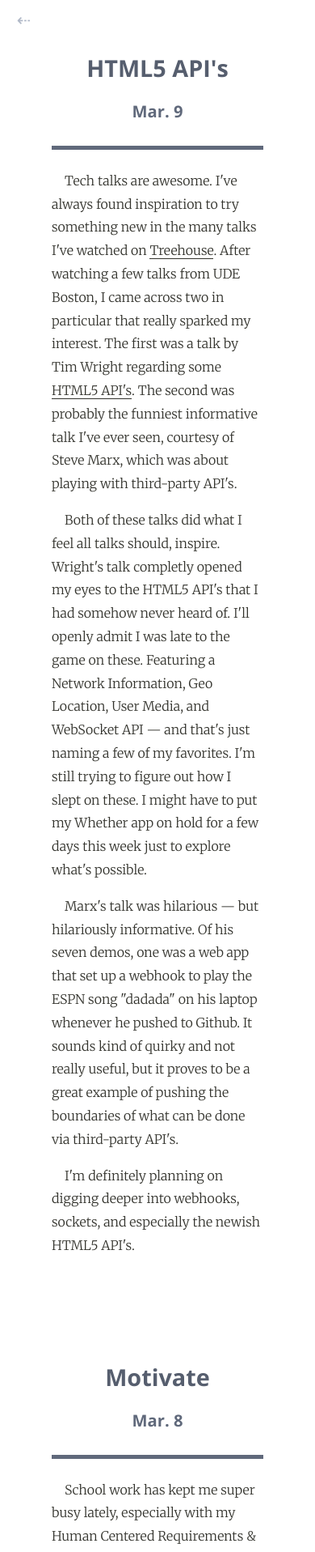
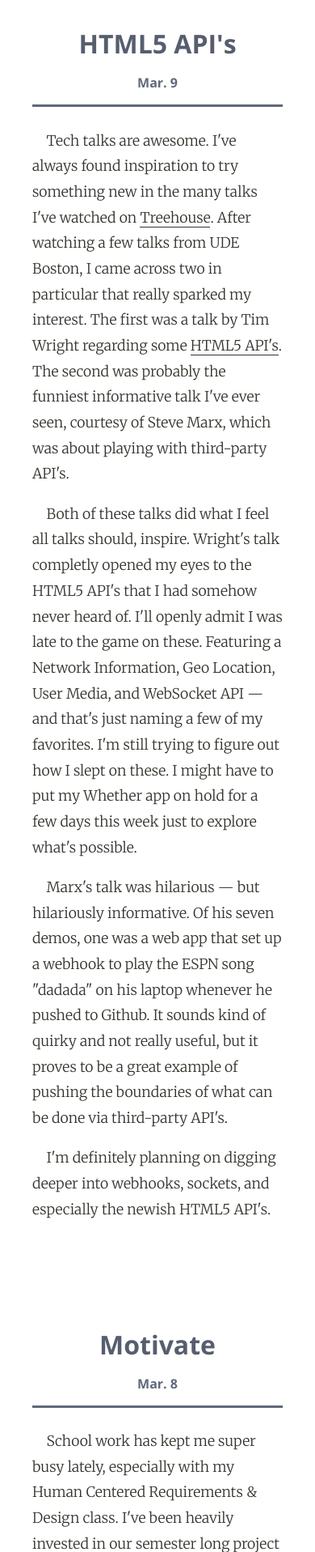
Before and after one commit to mumush/mumush_v2, a PHP site: page /oneuri/blog.html in a window 390 px wide. Shown: the top 1917 px of the page at 81% size. Run offline with PHP 8.4, Linux system fonts and the light colour scheme.

Commit message:
Mobile First & Light Redesign on Blog
+ Blog code is now mobile first/friendly
+ Refined blog visuals
+ Link to blog from portfolio now opens in new tab
+ Portfolio “styles.css” file renamed to “style.css”

```diff
--- a/blog.html
+++ b/blog.html
@@ -4,26 +4,24 @@
 	<head>
 
 		<meta charset="utf-8">
-		<meta name="description" content="Ryan Hoffmann's Project Updates and Thoughts on Life">
+
+		<meta name="description" content="Ryan Hoffmann's Blog">
 		<meta name="keywords" content="Ryan Hoffmann, Mumush, RIT, Programming, HTML, CSS, Javascript, iOS, Android, Swift, Design, UI, UX">
 		<meta name="author" content="Ryan Hoffmann">
+
+		<meta name="viewport" content="width=device-width, initial-scale=1.0">
 
 		<title>Ryan Hoffmann ~ Blog</title>
 
 		<link rel="stylesheet" href="css/blog_style.css">
 
-		<link href='http://fonts.googleapis.com/css?family=Open+Sans:700' rel='stylesheet' type='text/css'>
-		<link href='http://fonts.googleapis.com/css?family=Merriweather:400,300' rel='stylesheet' type='text/css'>
+		<link href='http://fonts.googleapis.com/css?family=Open+Sans:700|Merriweather:400,300' rel='stylesheet' type='text/css'>
 
 		<link rel="icon" href="img/favicon.ico" type="image/x-icon"/>
 
 	</head>
 
 	<body>
-
-		<a class="portfolioLink" href="index.html">&#8672;</a>
-
-		<div id="blogPosts">
 
 		<section class="postSection">
 
@@ -142,7 +140,7 @@
 			<article class="postBody">
 
 				<figure class="postFigure">
-						<img class="postImgWithShadow postImgRight" src="img/blog_images/weather_glyphs.png" alt="What To Wear Screenshot">
+					<img class="postImgWithShadow" src="img/blog_images/weather_glyphs.png" alt="What To Wear Screenshot">
 				</figure>
 
 				<p>
@@ -200,7 +198,7 @@
 				</p>
 
 				<figure class="postFigure">
-						<img class="postImgWithShadow postImgRight" src="img/blog_images/whattowear1.png" alt="What To Wear Screenshot">
+					<img class="postImgWithShadow" src="img/blog_images/whattowear1.png" alt="What To Wear Screenshot">
 				</figure>
 
 				<p>
@@ -992,21 +990,6 @@
 
 		</section>
 
-		</div>
-
-		<footer id="blogFooter">
-
-			<ul>
-				<li>&copy; 2014 Ryan Hoffmann</li>
-				<li><a href="docs/resume.pdf" target="_blank">Resume</a></li>
-				<li><a href="http://linkedin.com/pub/ryan-hoffmann/a2/1b5/411/" target="_blank">LinkedIn</a></li>
-				<li><a href="https://github.com/mumush" target="_blank">Github</a></li>
-				<li><a href="https://www.facebook.com/ryan.hoffmann.7" target="_blank">Facebook</a></li>
-				<li><a href="http://slurpaza.deviantart.com/" target="_blank">Image Credit</a></li>
-			</ul>
-
-		</footer>
-
 	</body>
 
 </html>
--- a/css/blog_style.css
+++ b/css/blog_style.css
@@ -7,45 +7,14 @@ body {
 
 }
 
-q {
-    quotes: "\201C" "\201D" "\2018" "\2019";
-}
-
-.portfolioLink {
-
-	font-family: "Open Sans";
-
-	position: fixed;
-	top: 2em;
-	left: 2em;
-
-	color: #B0B8C7;
-	font-size: 1em;
-
-	text-decoration: none;
-
-	vertical-align: middle;
-
-}
-
-.portfolioLink:hover {
-
-	color: #60697B;
-
-}
-
-#blogPosts {
-
-	margin: 4em 4em;
-
-}
-
 .postSection {
 
-	margin: 0 auto;
-	margin-bottom: 12em;
+	margin: 2em auto;
+	margin-bottom: 8em;
 
-	max-width: 750px;
+	padding: 0em 2.5em;
+
+	max-width: 700px;
 
 }
 
@@ -53,15 +22,13 @@ q {
 
 	font-family: "Open Sans";
 
-	font-size: 3.5em;
+	font-size: 2em;
 
 	color: #565E6E;
 
-	border-bottom: 10px solid #60697B;
+	border-bottom: 3px solid #60697B;
 
 	text-align: center;
-
-	padding-bottom: .5em;
 
 }
 
@@ -72,8 +39,9 @@ q {
 	display: block;
 
 	margin-top: 1em;
+	margin-bottom: 1em;
 
-	font-size: .35em;
+	font-size: .5em;
 
 	color: #60697B;
 
@@ -84,7 +52,7 @@ q {
 	font-family: "Merriweather";
 
 	font-weight: 300;
-	font-size: 1.3em;
+	font-size: 1.1em;
 
 	line-height: 1.8em;
 
@@ -113,8 +81,9 @@ q {
 
 .postImportantText {
 
+	font-family: "Merriweather";
+
 	font-weight: 400;
-
 }
 
 .postCodeExample {
@@ -162,16 +131,6 @@ q {
 
 }
 
-.postImgRight {
-
-	margin: 0;
-	margin-left: 2em;
-	margin-bottom: 1em;
-
-	float: right;
-
-}
-
 .postImgLarge {
 
 	width: 80%;
@@ -186,94 +145,86 @@ q {
 	text-align: center;
 }
 
+
 /* Media Queries */
 
-@media all and (max-width: 1100px) {
-
-	.portfolioLink {
-
-		top: .5em;
-		left: 1em;
-
-		font-size: 1.4em;
-	}
-
-}
-
-@media all and (max-width: 750px) {
-
-	.portfolioLink {
-
-		font-size: 1.3em;
-	}
+@media all and (min-width: 700px) {
 
 	.postSection {
 
-		margin-bottom: 8em;
+		margin-top: 4em;
 	}
 
 	.postTitle {
 
-		font-size: 1.8em;
+		font-size: 3em;
 
-		border-bottom-width: 5px;
-
-		padding-bottom: 1em;
+		border-bottom: 5px solid #60697B;
 
 	}
 
 	.postDate {
 
-		margin-top: 1em;
+		margin-top: .8em;
+		margin-bottom: 1em;
 
-		font-size: .7em;
+		font-size: .4em;
+
+	}
+
+}
+
+@media all and (min-width: 1100px) {
+
+	.postSection {
+
+		margin-bottom: 10em;
+	}
+
+	.postTitle {
+
+		font-size: 3.5em;
+
+	}
+
+	.postDate {
+
+		font-size: .35em;
 
 	}
 
 	.postBody {
 
-		font-size: 1em;
-
-	}
-
-	.postFigure {
-
-		display: block;
-
-		margin: 4em auto;
-
-	}
-
-	.postFigCaption {
-
-		font-size: .9em;
-		margin: 2em 0;
-		margin-top: .8em;
-	}
-
-	.postImgRight {
-
-		float: none;
-
-		display: block;
-		margin: 0 auto;
-	}
-
-
-}
-
-@media all and (min-width: 1100px) {
-
-	.portfolioLink {
-
-		font-size: 1em;
-
-	}
-
-	.portfolioLink:after {
-
-		content: " Portfolio";
+		font-size: 1.2em;
 
 	}
 
 }
+
+@media all and (min-width: 1400px) {
+
+	.postSection {
+
+		max-width: 800px;
+	}
+
+	.postTitle {
+
+		font-size: 4em;
+	}
+
+	.postBody {
+
+		font-size: 1.3em;
+	}
+
+}
+
+@media all and (min-width: 1600px) {
+
+	.postSection {
+
+		max-width: 900px;
+	}
+
+}
--- a/index.html
+++ b/index.html
@@ -13,7 +13,7 @@
 
 		<title>Ryan Hoffmann ~ Portfolio</title>
 
-		<link rel="stylesheet" href="css/styles.css">
+		<link rel="stylesheet" href="css/style.css">
 
 		<link href='http://fonts.googleapis.com/css?family=Open+Sans:400,700' rel='stylesheet' type='text/css'>
 
@@ -31,7 +31,7 @@
 
 				<h2>I strive to make innovative tools & interfaces and bridge the gap between development & design.</h2>
 
-				<h3>Below you'll find a mixture of both side and class projects that I had fun building.  If you're interested in what I'm up to at the moment, check out my <a class="bioBlogLink" href="blog.html">blog</a>.</h3>
+				<h3>Below you'll find a mixture of both side and class projects that I had fun building.  If you're interested in what I'm up to at the moment, check out my <a class="bioBlogLink" href="blog.html" target="_blank">blog</a>.</h3>
 
 				<div class="socialLinks">
 					<a href="docs/resume.pdf" target="_blank">Resume</a>
```
Also changed, not shown: css/style.css (renamed from css/styles.css, +38 -32 lines). Lines whose indentation alone changed are shown as unchanged.
